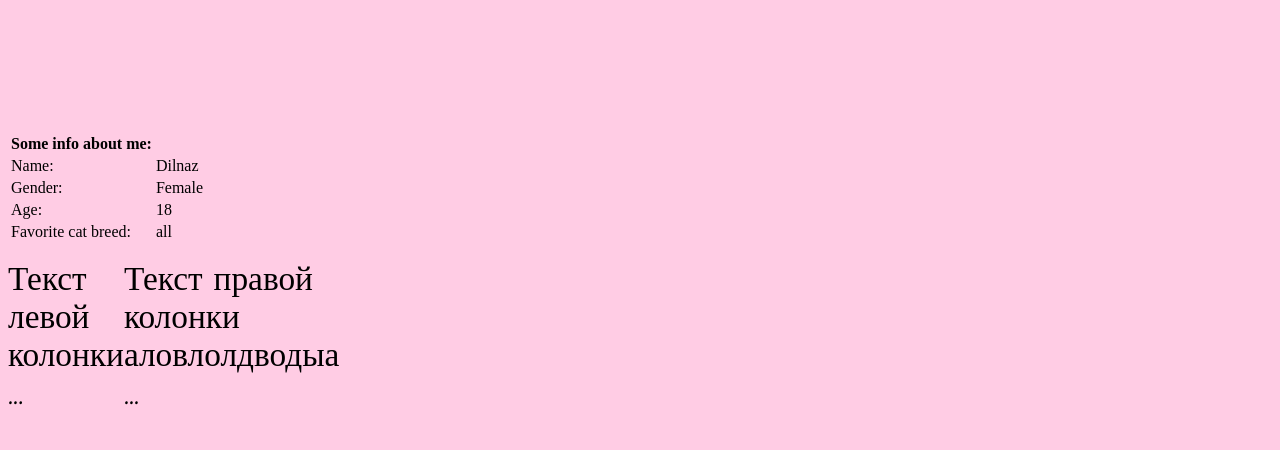
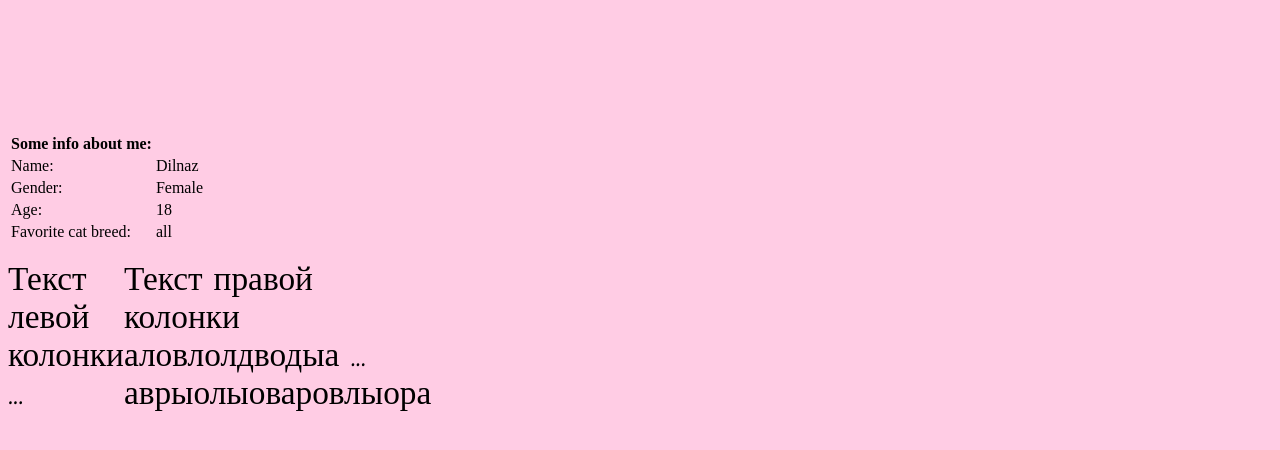
Before and after one commit to dilnazomarova/catsdilnaz.github.io, a plain HTML site: page index.html in a window 1280 px wide. Shown: the part 310-760 px from the top of the page. Drawn offline with Linux system fonts and the light colour scheme.

Commit message:
index.html

```diff
--- a/index.html
+++ b/index.html
@@ -75,6 +75,7 @@
       <div class="textcols-item">
         Текст правой колонки аловлолдводыа
         ...
+        аврыолыоваровлыора
       </div>
     </div>
   </div>
```
